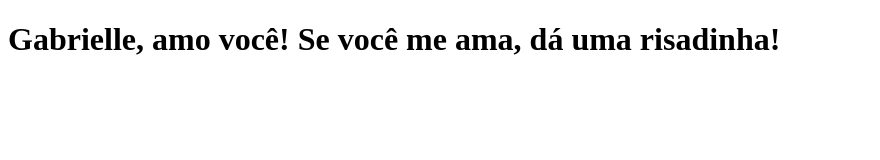
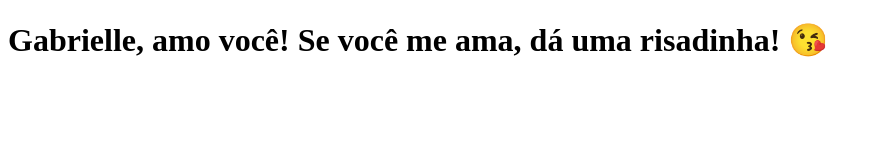
Before and after one commit to abneramorim/clone-tabnews, a Next.js app: page / in a window 1280 px wide. Shown: the top 160 px of the page, without its empty margins (0-880 px from the left). Built offline with nearby package versions, Linux system fonts and the light colour scheme.

Commit message:
modifica a frase

```diff
--- a/pages/index.js
+++ b/pages/index.js
@@ -1,5 +1,5 @@
 function Home() {
-    return <h1>Gabrielle, amo você! Se você me ama, dá uma risadinha!</h1>;
+    return <h1>Gabrielle, amo você! Se você me ama, dá uma risadinha! 😘 </h1>;
 }
 
 export default Home;
```
